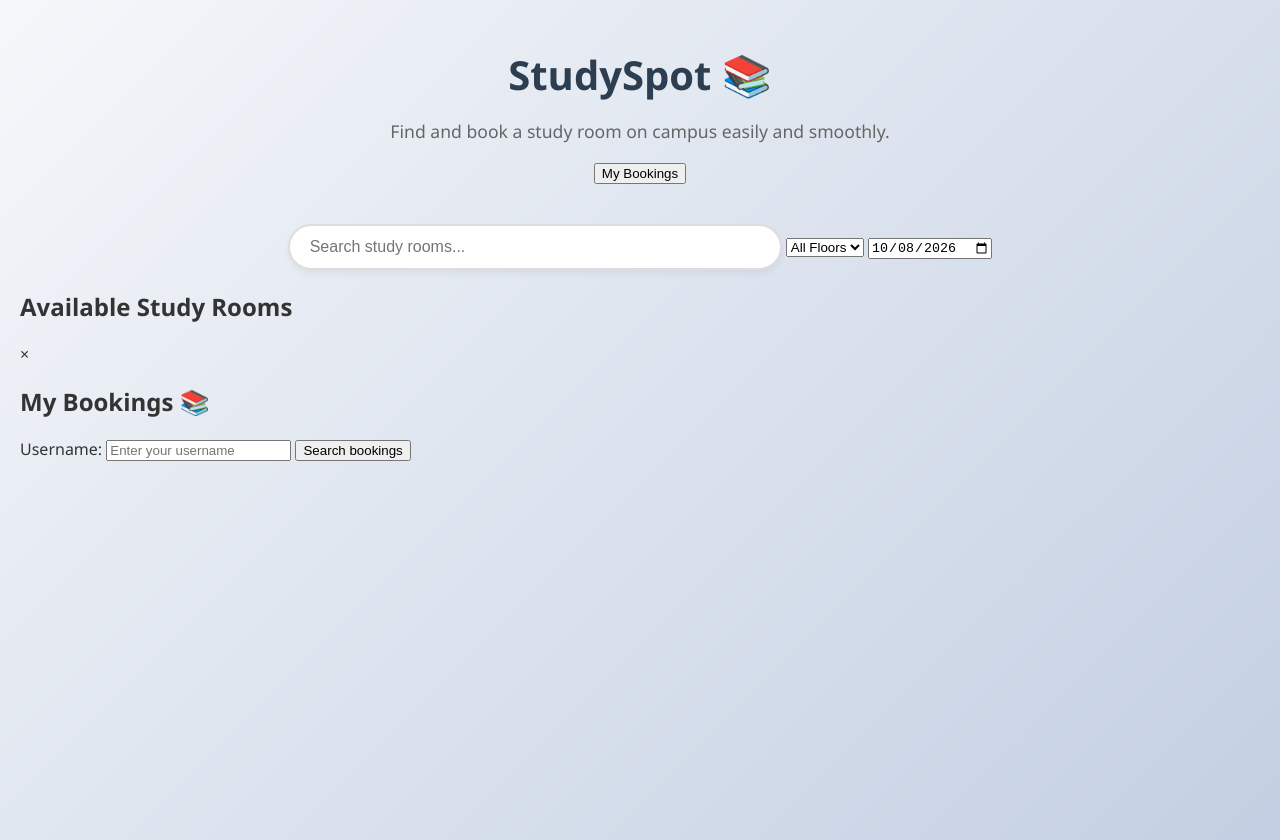
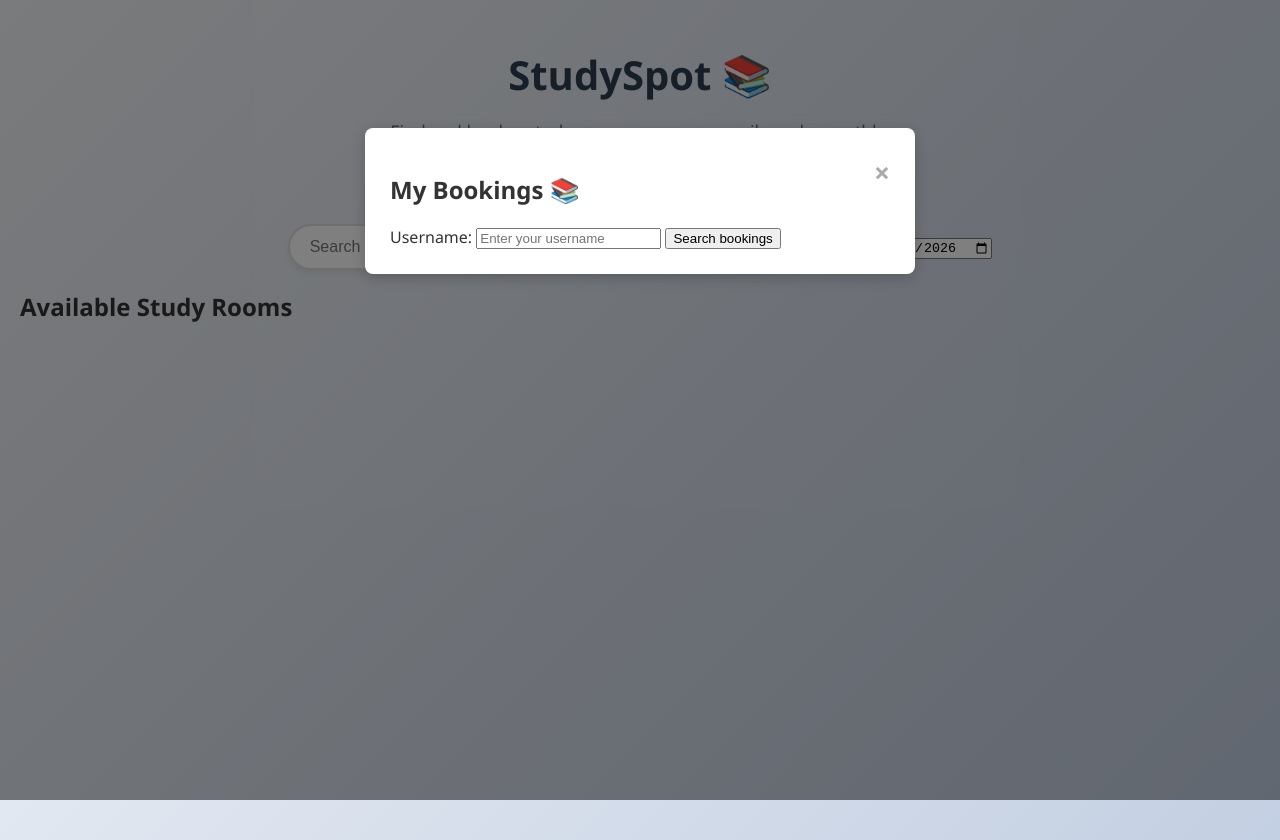
Before and after one commit to ZackiLiakos/studyspot, a website: page public/index.html in a window 1280 px wide. Both pictures are taken after a click on the button "My Bookings". Drawn offline with Linux system fonts and the light colour scheme; no server answers.

Commit message:
uppdatering css

```diff
--- a/public/style.css
+++ b/public/style.css
@@ -97,3 +97,42 @@ header p {
 .room-card button:hover {
     opacity: 0.9;
 }
+
+/* Modal-bakgrund som täcker hela skärmen */
+.modal {
+    display: none; /* Dold som standard */
+    position: fixed;
+    z-index: 1000;
+    left: 0;
+    top: 0;
+    width: 100%;
+    height: 100%;
+    background-color: rgba(0, 0, 0, 0.5); /* Svart med genomskinlighet */
+}
+
+/* Själva rutan i mitten */
+.modal-content {
+    background-color: #fff;
+    margin: 10% auto;
+    padding: 25px;
+    border-radius: 8px;
+    width: 90%;
+    max-width: 500px;
+    box-shadow: 0 4px 15px rgba(0, 0, 0, 0.2);
+    position: relative;
+}
+
+/* Stäng-knappen (krysset) */
+.close {
+    color: #aaa;
+    float: right;
+    font-size: 28px;
+    font-weight: bold;
+    cursor: pointer;
+}
+
+.close:hover,
+.close:focus {
+    color: #000;
+    text-decoration: none;
+}
```
